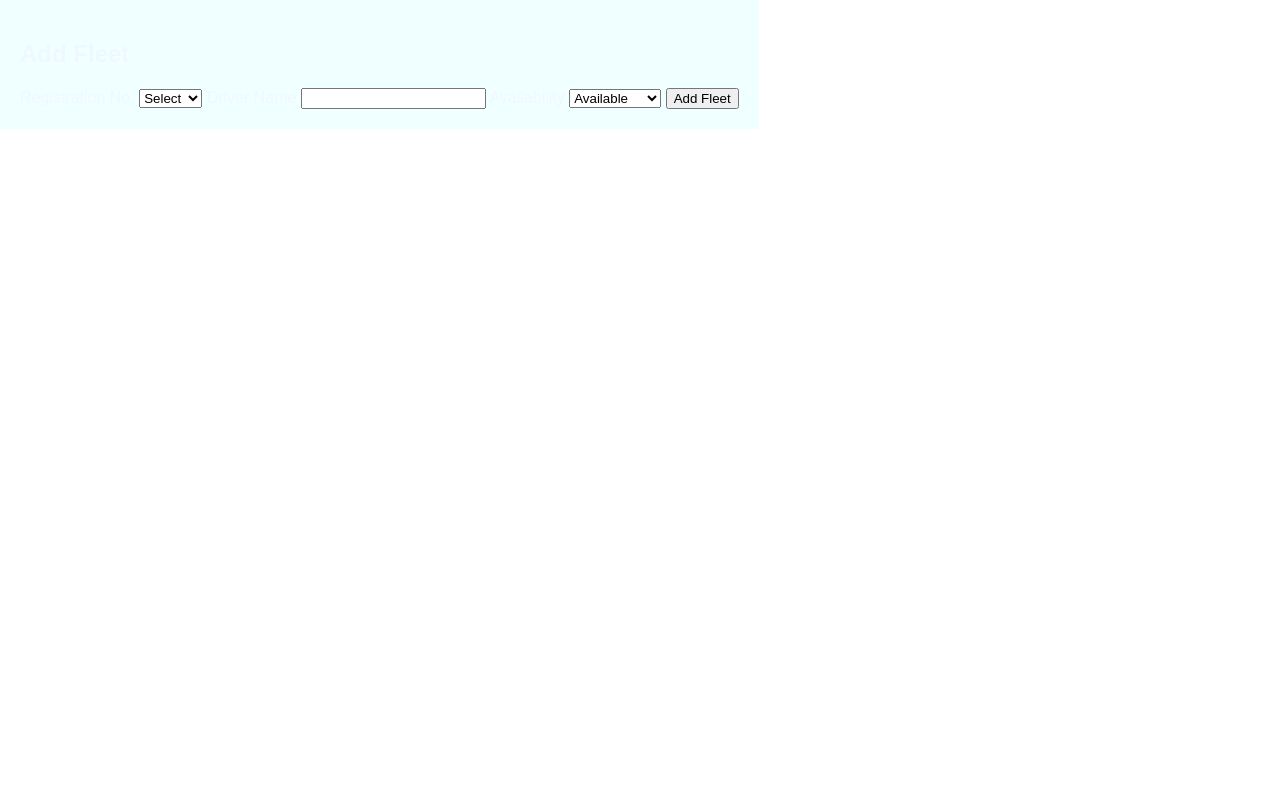
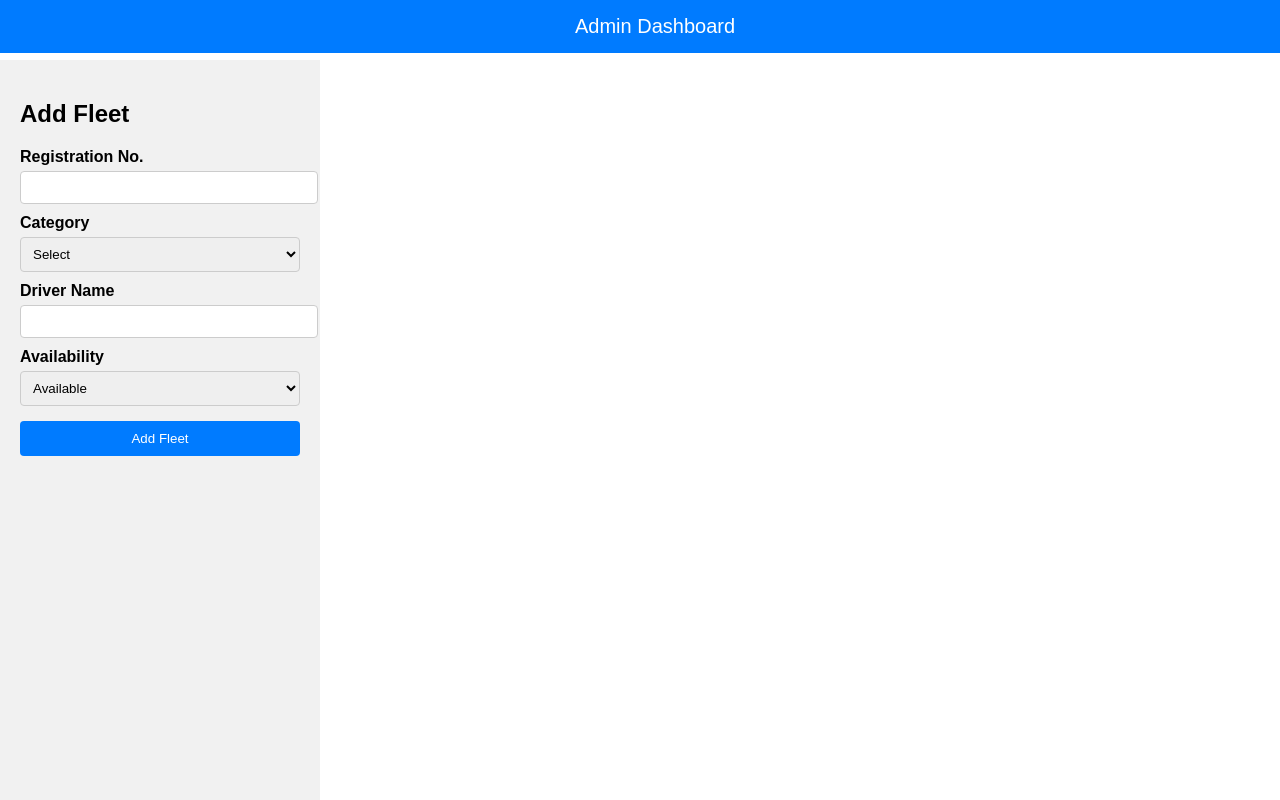
Before and after one commit to siddhi59-creator/Module-3-Main-evalution, a plain HTML site: page admin.html in a window 1280 px wide. Drawn offline with Linux system fonts and the light colour scheme.

Commit message:
add the all change in code in github

```diff
--- a/admin.html
+++ b/admin.html
@@ -1,61 +1,104 @@
 <!DOCTYPE html>
-<title> Admin Dashboard</title>
+<html lang="en">
+<head>
+  <meta charset="UTF-8">
+  <meta name="viewport" content="width=device-width, initial-scale=1.0">
+  <title>Admin Dashboard</title>
   <style>
-    body{
-        margin: auto;
-        font-family: Arial, Helvetica, sans-serif;
-        font-size: medium;}
-        .navbar {
-        width: auto;
-        color: aliceblue;
-        padding: 20px;
-        background-color: azure;
-        position: fixed;}
-        .sidebar{
-        width: auto;
-        color: aliceblue;
-        padding: 20px;
-        background-color: azure;
-        position: fixed;
-        }
-        .main{flex-flow: column;
-            padding: 20px;
-            display: flex;
-            margin-top: auto;
-            margin-bottom: auto;
+    body { margin: 0; font-family: Arial, sans-serif; display: flex; height: 100vh; }
+    .navbar { width: 100%; background: #007bff; color: white; padding: 15px; position: fixed; top: 0; text-align: center; font-size: 20px; }
+    .sidebar { width: 280px; background: #f1f1f1; padding: 20px; margin-top: 60px; }
+    .main { flex-grow: 1; padding: 20px; margin-top: 60px; display: flex; flex-wrap: wrap; gap: 15px; }
+    label { font-weight: bold; display: block; margin-top: 10px; }
+    input, select { width: 100%; padding: 8px; margin-top: 5px; border: 1px solid #ccc; border-radius: 4px; }
+    button { width: 100%; padding: 10px; margin-top: 15px; background: #007bff; color: #fff; border: none; border-radius: 4px; cursor: pointer; }
+    button:hover { background: #0056b3; }
+    .card { width: 30%; background: white; border: 1px solid #ccc; border-radius: 8px; padding: 15px; box-shadow: 0px 0px 8px rgba(0,0,0,0.1); }
+    .card h3 { margin: 0 0 10px; }
+    .status { font-weight: bold; }
+  </style>
+</head>
+<body>
+  <div class="navbar">Admin Dashboard</div>
 
+  <div class="sidebar">
+    <h2>Add Fleet</h2>
+    <label>Registration No.</label>
+    <input type="text" id="regno">
 
-        }  }
-</style>
-<body>
-    <div class = "navbar">Admin Dashdoard</div>
-    <div class ="sidebar">
-        <h2>Add Fleet</h2>
-        <label> Registration No.</label>
+    <label>Category</label>
     <select id="category">
-            <option valuse ="">Select</option>
+      <option value="">Select</option>
       <option>Auto</option>
       <option>Car</option>
       <option>Truck</option>
       <option>Bus</option>
-            <option>Scooty</option>
     </select>
-        <label> Driver Name</label>
-        <input type = "text" id ="driver">
-        <label> Availability</label>
-        <select id ="Available">
+
+    <label>Driver Name</label>
+    <input type="text" id="driver">
+
+    <label>Availability</label>
+    <select id="available">
       <option value="Available">Available</option>
       <option value="Unavailable">Unavailable</option>
     </select>
-        <button onclick="addFleet()"> Add Fleet</button>
+
+    <button onclick="addFleet()">Add Fleet</button>
   </div>
-    <div class="main" id =fleetContainer"></div>
+
+  <div class="main" id="fleetContainer"></div>
+
   <script>
-        function addFleet(){
-            const regno= document.getElementById('regno').value.trim();
-            const Category= document.getElementById('Category').value.trim();
-            const driver= document.getElementById('driver').value.trim();
-            const Available= document.getElementById('Available').value.trim();
+    function addFleet() {
+      const regno = document.getElementById('regno').value.trim();
+      const category = document.getElementById('category').value;
+      const driver = document.getElementById('driver').value.trim();
+      const available = document.getElementById('available').value;
+
+      if (!regno  !driver) {
+        alert("All fields are required!");
+        return;
+      }
+
+      const card = document.createElement('div');
+      card.className = 'card';
+      card.innerHTML =
+        <h3>${regno}</h3>
+        <p>Category: ${category}</p>
+        <p>Driver: <span class='drv'>${driver}</span></p>
+        <p class='status'>Status: <span class='sts'>${available}</span></p>
+        <button onclick="updateDriver(this)">Update Driver</button>
+        <button onclick="changeAvailability(this)">Change Availability</button>
+        <button onclick="deleteVehicle(this)">Delete Vehicle</button>
+      ;
+
+      document.getElementById('fleetContainer').appendChild(card);
+      alert("Fleet Added Successfully");
+
+      document.getElementById('regno').value = '';
+      document.getElementById('category').value = '';
+      document.getElementById('driver').value = '';
+      document.getElementById('available').value = 'Available';
+    }
+  function updateDriver(btn) {
+      const card = btn.parentElement;
+      const newDriver = prompt('Enter new driver name:');
+      if (newDriver && newDriver.trim() !== '') {
+        card.querySelector('.drv').innerText = newDriver;
+      }
+    }
+
+    function changeAvailability(btn) {
+      const card = btn.parentElement;
+      const statusEl = card.querySelector('.sts');
+      statusEl.innerText = statusEl.innerText === 'Available' ? 'Unavailable' : 'Available';
+    }
+
+    function deleteVehicle(btn) {
+      const card = btn.parentElement;
+      card.remove();
     }
   </script>
 </body>
+</html>
```
Lines whose indentation alone changed are shown as unchanged.
